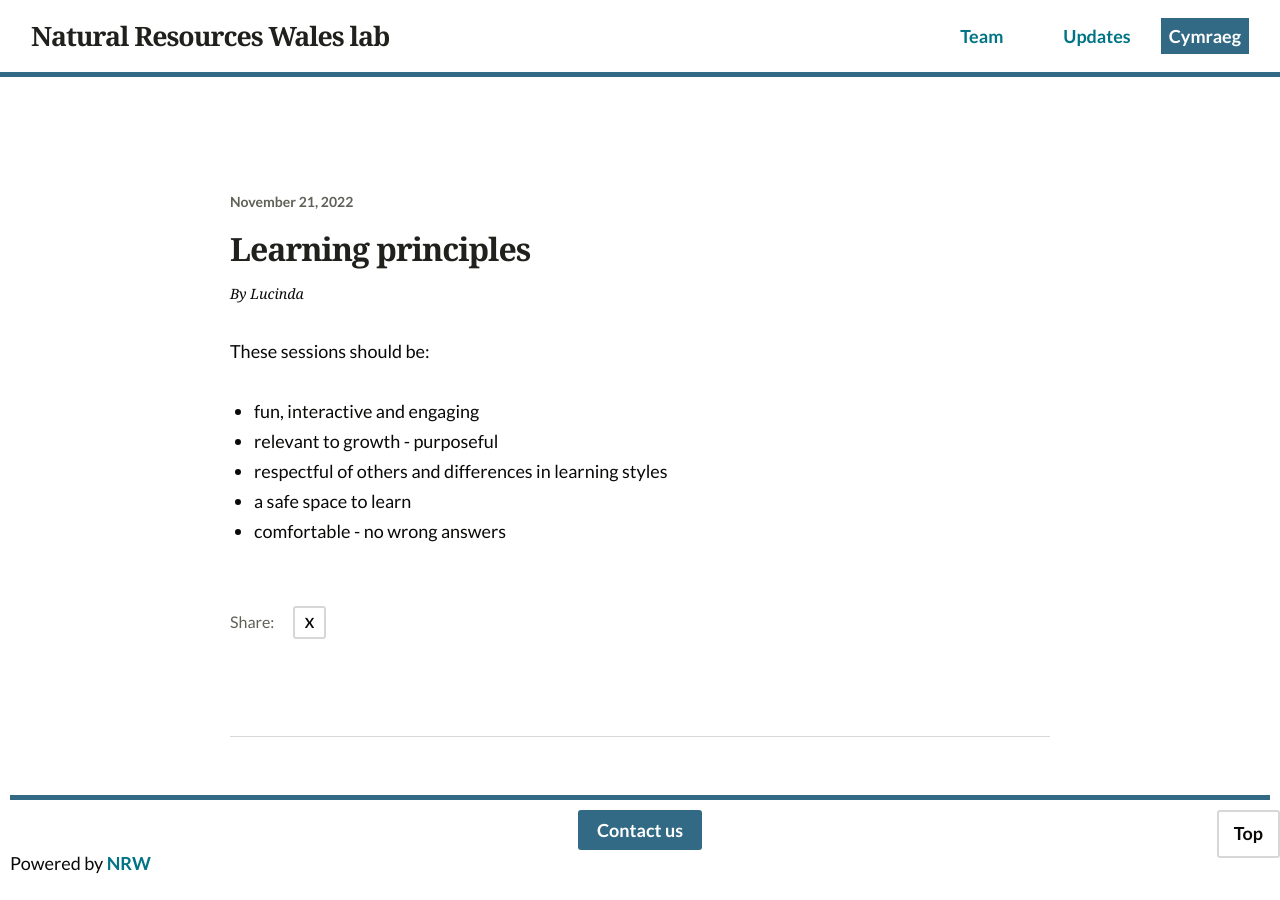
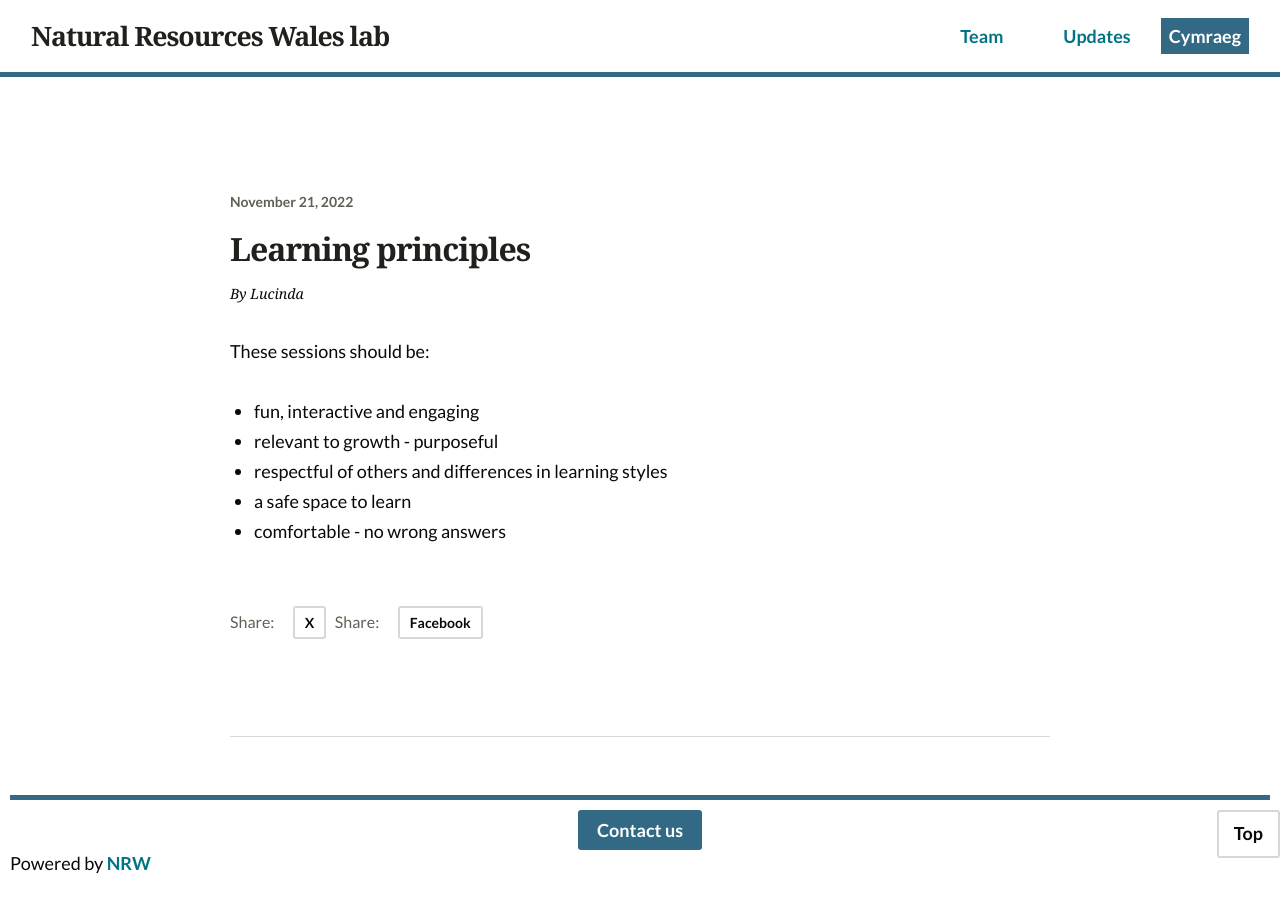
Before and after one commit to OwainJenkins/test-.github.io, a Jekyll site: the page built from en/updates/_posts/2022-11-21-learning-principles.md, in a window 1280 px wide. Built offline with Jekyll 4.4.1, drawn with Linux system fonts in a browser that asks for light colours.

Commit message:
fhndfhyh

```diff
--- a/_layouts/post.html
+++ b/_layouts/post.html
@@ -26,6 +26,9 @@ layout: default
       <span>{{ site.t[page.lang].share | capitalize }}:</span>
       <a target="_blank"
         href="https://twitter.com/intent/tweet?text={{ page.title | uri_escape }}&amp;url={{ page.url | absolute_url }}" rel="noopener">X</a>
+      <span>{{ site.t[page.lang].share | capitalize }}:</span>
+      <a target="_blank"
+        href="https://www.facebook.com/sharer/sharer.php?u={{ page.title | uri_escape }}&amp;url={{ page.url | absolute_url }}" rel="noopener">Facebook</a>
     </div><!-- .share-post -->
 
   </article><!-- .post -->
```
